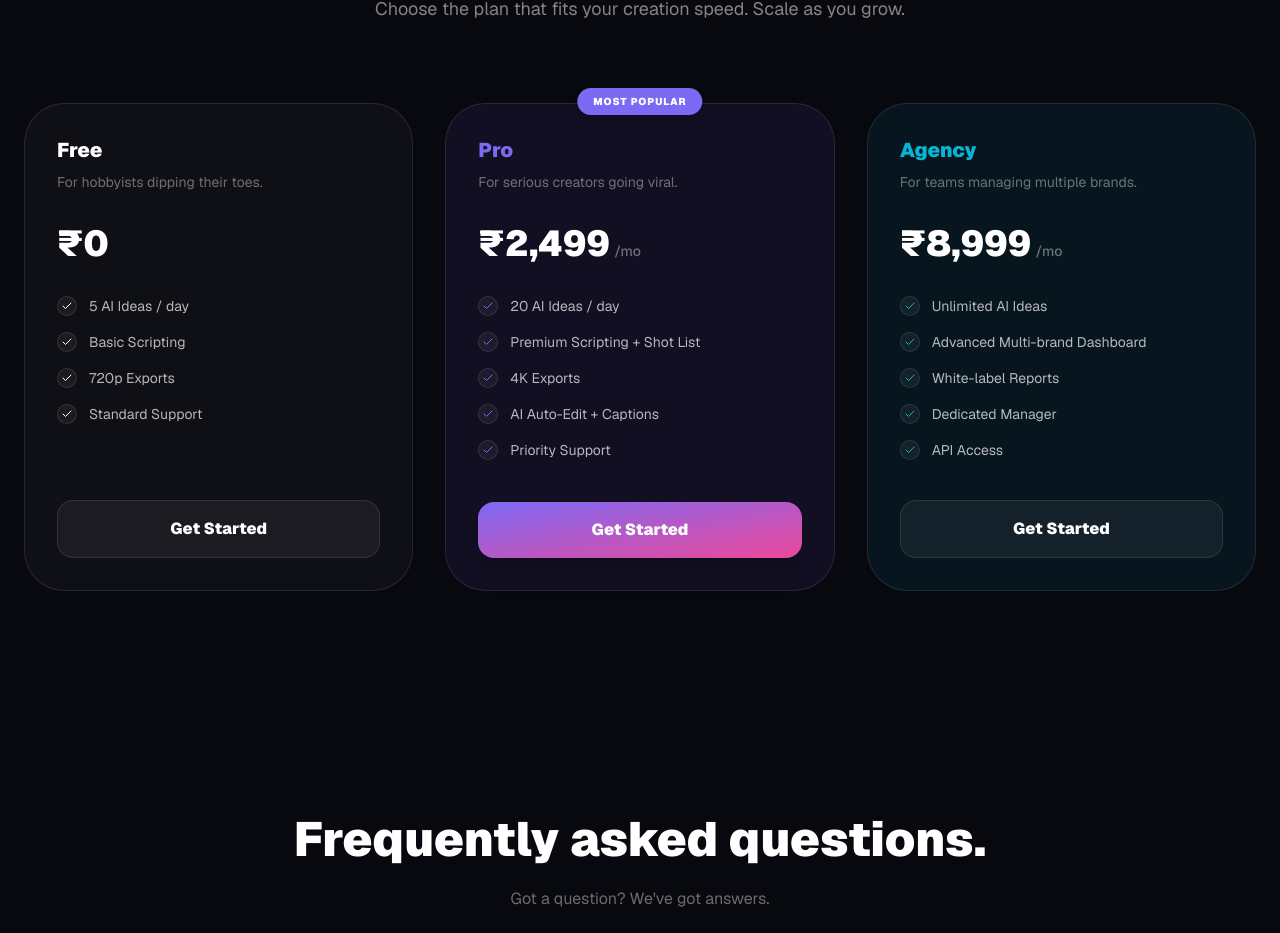
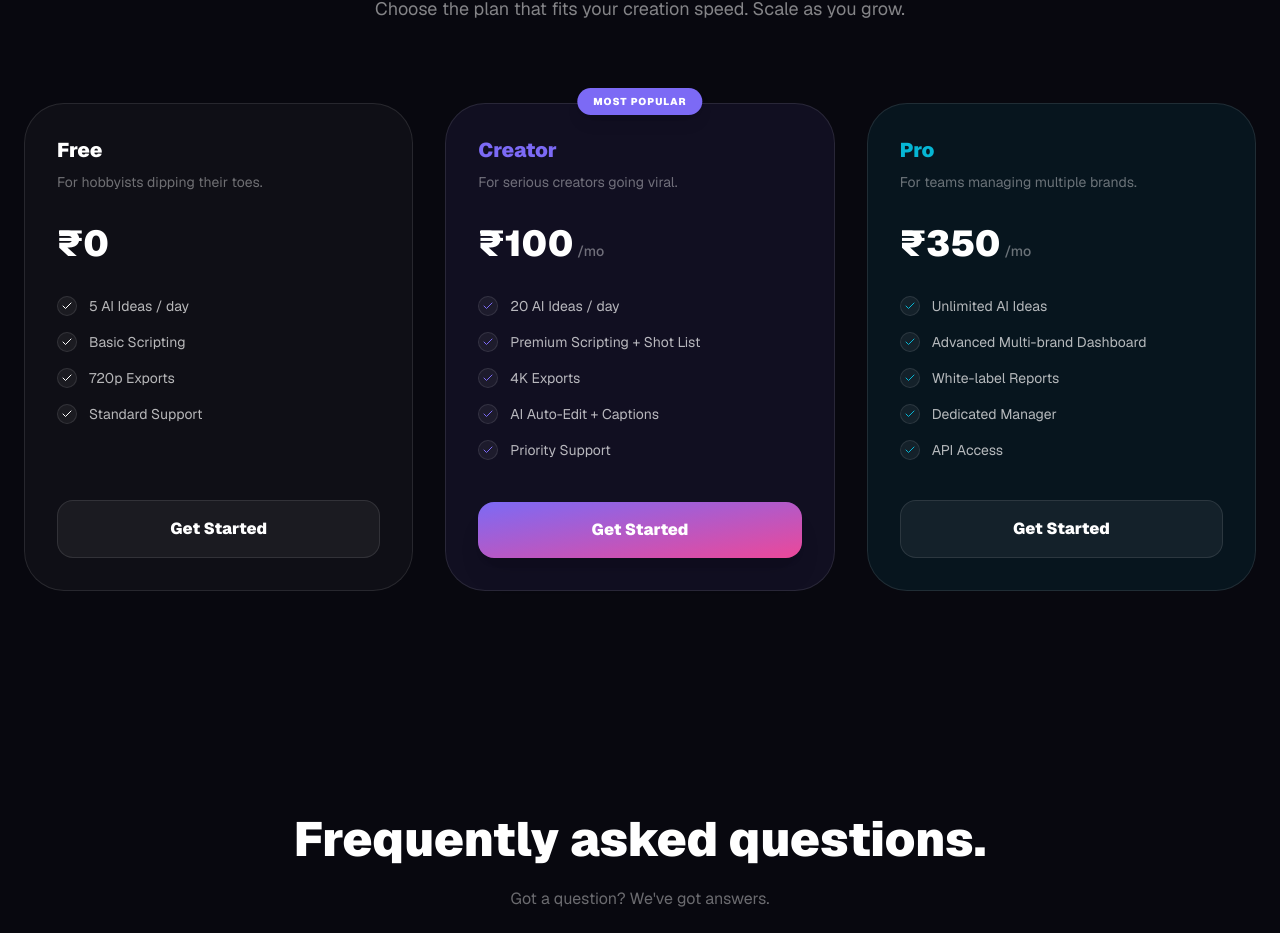
Before and after one commit to sonianuj287/creater-os, a Next.js app: page /landing in a window 1280 px wide. Shown: the part 7976-8909 px from the top of the page. Built offline with nearby package versions, Linux system fonts and the light colour scheme; no server answers.

Commit message:
replaced ss

```diff
--- a/components/landing/PricingSection.tsx
+++ b/components/landing/PricingSection.tsx
@@ -13,8 +13,8 @@ const PLANS = [
     bg: 'rgba(255,255,255,0.03)',
   },
   {
-    name: 'Pro',
-    price: '2,499',
+    name: 'Creator',
+    price: '100',
     unit: '/mo',
     desc: 'For serious creators going viral.',
     features: ['20 AI Ideas / day', 'Premium Scripting + Shot List', '4K Exports', 'AI Auto-Edit + Captions', 'Priority Support'],
@@ -23,8 +23,8 @@ const PLANS = [
     popular: true,
   },
   {
-    name: 'Agency',
-    price: '8,999',
+    name: 'Pro',
+    price: '350',
     unit: '/mo',
     desc: 'For teams managing multiple brands.',
     features: ['Unlimited AI Ideas', 'Advanced Multi-brand Dashboard', 'White-label Reports', 'Dedicated Manager', 'API Access'],
@@ -100,11 +100,10 @@ export function PricingSection() {
               </div>
 
               <button
-                className={`w-full py-4 rounded-2xl font-black transition-all ${
-                  plan.popular
+                className={`w-full py-4 rounded-2xl font-black transition-all ${plan.popular
                     ? 'bg-gradient-to-br from-[#7c6af5] to-[#ec4899] text-white shadow-xl hover:scale-[1.02]'
                     : 'bg-white/5 text-white border border-white/10 hover:bg-white/10'
-                }`}
+                  }`}
               >
                 Get Started
               </button>
```
